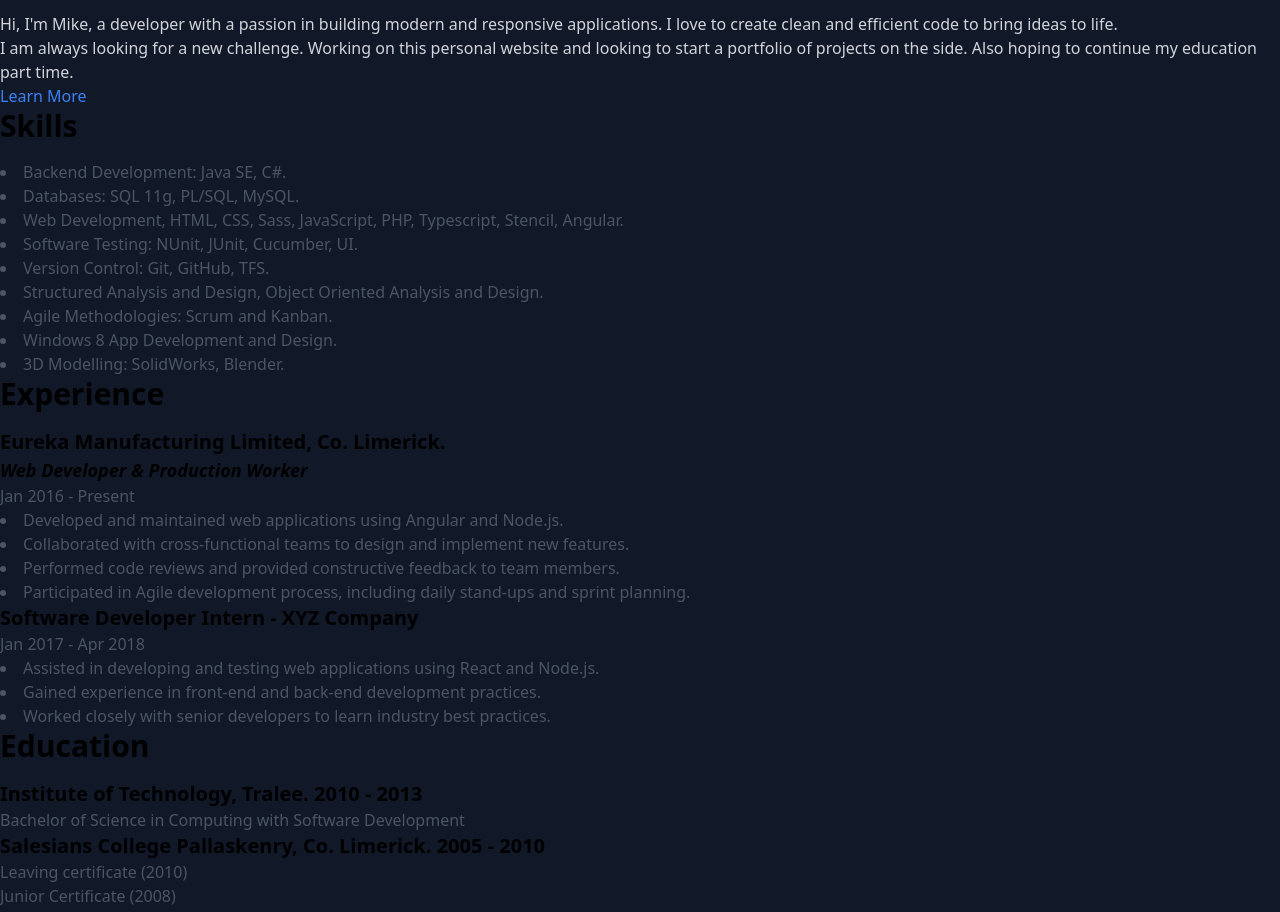
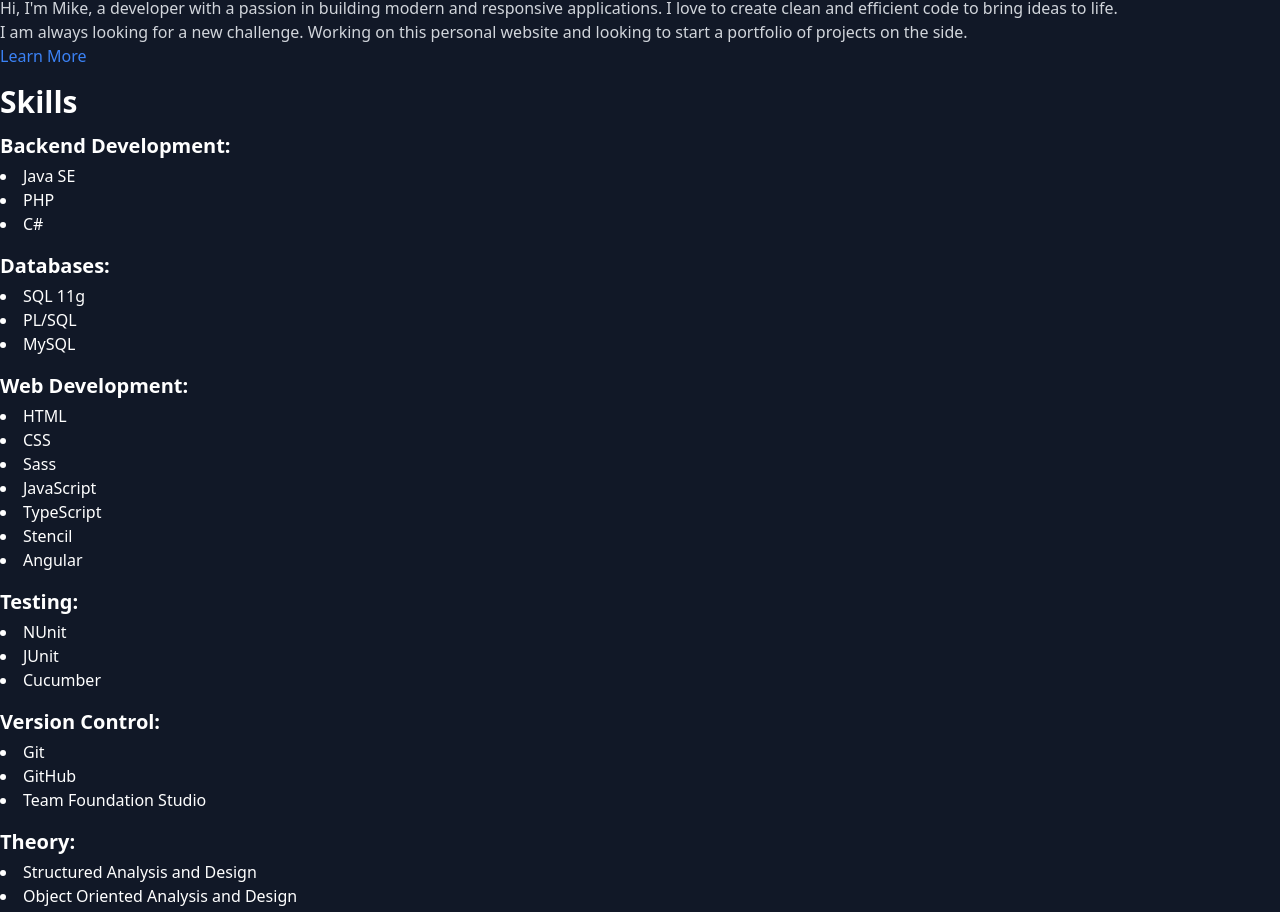
Before and after one commit to OBrien-Michael/OBrien-Michael.github.io, an Angular app: page / in a window 1280 px wide. Shown: the part 268-1180 px from the top of the page. Built offline with nearby package versions, Linux system fonts and the light colour scheme.

Commit message:
Organised skills into a list and added TODO lines

```diff
--- a/src/app/modules/pages/home/home.component.html
+++ b/src/app/modules/pages/home/home.component.html
@@ -1,87 +1,84 @@
+<!--TODO Install Icons and Sort CSS-->
 <section class="hero">
-  <div class="text-center">
-    <h1 class="text-5xl font-bold mb-4 text-white">Michael O'Brien</h1>
-    <p class="text-lg text-gray-600">Software Developer | Web Developer | Computing Enthusiast</p>
+  <div class="text-center mb-4">
+    <h1 class="text-5xl font-bold mb-3 text-white">Michael O'Brien</h1>
+    <p class="text-lg text-gray-300">Software Developer | Web Developer | Computing Enthusiast</p>
     <div class="contact-info">
-      <p><i class="fas fa-envelope"></i> obrien.michael@outlook.ie</p>
-      <p><i class="fas fa-phone"></i> +353 85 252 3927</p>
-      <p><i class="fab fa-github"></i> github.com/OBrien-Michael</p>
+      <p><i class="fas fa-envelope"></i>obrien.michael@outlook.ie</p>
+      <p><i class="fab fa-github"></i>github.com/OBrien-Michael</p>
     </div>
     <div class="social-icons">
       <a href="#" class="text-blue-500 hover:text-blue-600"><i class="fab fa-twitter"></i></a>
       <a href="#" class="text-blue-500 hover:text-blue-600"><i class="fab fa-linkedin"></i></a>
-      <a href="#" class="text-blue-500 hover:text-blue-600"><i class="fab fa-github"></i></a>
+      <a href="github.com/OBrien-Michael" class="text-blue-500 hover:text-blue-600"><i class="fab fa-github"></i></a>
     </div>
   </div>
 </section>
 
 <section class="about">
-  <div class="container mx-auto">
-    <h2 class="text-3xl font-bold mb-4 text-white">About Me</h2>
+  <div class="container mx-auto mb-4">
+    <h2 class="text-3xl font-bold mb-3 text-white">About Me</h2>
     <p class="text-gray-300">Hi, I'm Mike, a developer with a passion in building modern and responsive applications. I love to create clean and efficient code to bring ideas to life.</p>
-    <p class="text-gray-300">I am always looking for a new challenge. Working on this personal website and looking to start a portfolio of projects on the side. Also hoping to continue my education part time.</p>
+    <p class="text-gray-300">I am always looking for a new challenge. Working on this personal website and looking to start a portfolio of projects on the side.</p>
     <a href="#" class="text-blue-500 hover:text-blue-600">Learn More</a>
   </div>
 </section>
 
+<!--TODO Organise skills into table with icons-->
 <section class="skills">
   <div class="container mx-auto">
-    <h2 class="text-3xl font-bold mb-4">Skills</h2>
-    <ul class="list-disc list-inside text-gray-600">
-      <li>Backend Development: Java SE, C#.</li>
-      <li>Databases: SQL 11g, PL/SQL, MySQL.</li>
-      <li>Web Development, HTML, CSS, Sass, JavaScript, PHP, Typescript, Stencil, Angular.</li>
-      <li>Software Testing: NUnit, JUnit, Cucumber, UI.</li>
-      <li>Version Control: Git, GitHub, TFS.</li>
-      <li>Structured Analysis and Design, Object Oriented Analysis and Design.</li>
-      <li>Agile Methodologies: Scrum and Kanban.</li>
-      <li>Windows 8 App Development and Design.</li>
-      <li>3D Modelling: SolidWorks, Blender.</li>
-    </ul>
+    <h2 class="text-3xl font-bold mb-3 text-white">Skills</h2>
+      <h3 class="text-xl font-bold mb-1 text-white">Backend Development:</h3>
+        <ul class="list-disc list-inside text-white mb-4">
+          <li>Java SE</li>
+          <li>PHP</li>
+          <li>C#</li>
+        </ul>
+
+      <h3 class="text-xl font-bold mb-1 text-white">Databases:</h3>
+        <ul class="list-disc list-inside text-white mb-4">
+          <li>SQL 11g</li>
+          <li>PL/SQL</li>
+          <li>MySQL</li>
+        </ul>
+
+      <h3 class="text-xl font-bold mb-1 text-white">Web Development:</h3>
+        <ul class="list-disc list-inside text-white mb-4">
+          <li>HTML</li>
+          <li>CSS</li>
+          <li>Sass</li>
+          <li>JavaScript</li>
+          <li>TypeScript</li>
+          <li>Stencil</li>
+          <li>Angular</li>
+        </ul>
+
+      <h3 class="text-xl font-bold mb-1 text-white">Testing:</h3>
+        <ul class="list-disc list-inside text-white mb-4">
+          <li>NUnit</li>
+          <li>JUnit</li>
+          <li>Cucumber</li>
+        </ul>
+
+      <h3 class="text-xl font-bold mb-1 text-white">Version Control:</h3>
+        <ul class="list-disc list-inside text-white mb-4">
+          <li>Git</li>
+          <li>GitHub</li>
+          <li>Team Foundation Studio</li>
+        </ul>
+
+      <h3 class="text-xl font-bold mb-1 text-white">Theory:</h3>
+        <ul class="list-disc list-inside text-white mb-4">
+          <li>Structured Analysis and Design</li>
+          <li>Object Oriented Analysis and Design</li>
+          <li>Agile Methodologies: Scrum and Kanban</li>
+          <li>Windows 8 App Development and Design</li>
+        </ul>
+
+      <h3 class="text-xl font-bold mb-1 text-white">3D Modelling:</h3>
+        <ul class="list-disc list-inside text-white mb-4">
+          <li>SolidWorks</li>
+          <li>Blender</li>
+        </ul>
   </div>
 </section>
-
-<section class="experience">
-  <div class="container mx-auto">
-    <h2 class="text-3xl font-bold mb-4">Experience</h2>
-
-    <div class="experience-item">
-      <h3 class="text-xl font-bold">Eureka Manufacturing Limited, Co. Limerick.</h3>
-      <h4 class="text-lg font-bold italic">Web Developer & Production Worker</h4>
-      <p class="text-gray-600">Jan 2016 - Present</p>
-      <ul class="list-disc list-inside text-gray-600">
-        <li>Developed and maintained web applications using Angular and Node.js.</li>
-        <li>Collaborated with cross-functional teams to design and implement new features.</li>
-        <li>Performed code reviews and provided constructive feedback to team members.</li>
-        <li>Participated in Agile development process, including daily stand-ups and sprint planning.</li>
-      </ul>
-    </div>
-
-    <div class="experience-item">
-      <h3 class="text-xl font-bold">Software Developer Intern - XYZ Company</h3>
-      <p class="text-gray-600">Jan 2017 - Apr 2018</p>
-      <ul class="list-disc list-inside text-gray-600">
-        <li>Assisted in developing and testing web applications using React and Node.js.</li>
-        <li>Gained experience in front-end and back-end development practices.</li>
-        <li>Worked closely with senior developers to learn industry best practices.</li>
-      </ul>
-    </div>
-  </div>
-</section>
-
-<section class="education">
-  <div class="container mx-auto">
-    <h2 class="text-3xl font-bold mb-4">Education</h2>
-
-    <div class="education-item">
-      <h3 class="text-xl font-bold">Institute of Technology, Tralee. 2010 - 2013</h3>
-      <p class="text-gray-600">Bachelor of Science in Computing with Software Development</p>
-    </div>
-
-    <div class="education-item">
-      <h3 class="text-xl font-bold">Salesians College Pallaskenry, Co. Limerick. 2005 - 2010</h3>
-      <p class="text-gray-600">Leaving certificate (2010)</p>
-      <p class="text-gray-600">Junior Certificate (2008)</p>
-    </div>
-  </div>
-</section>
```
